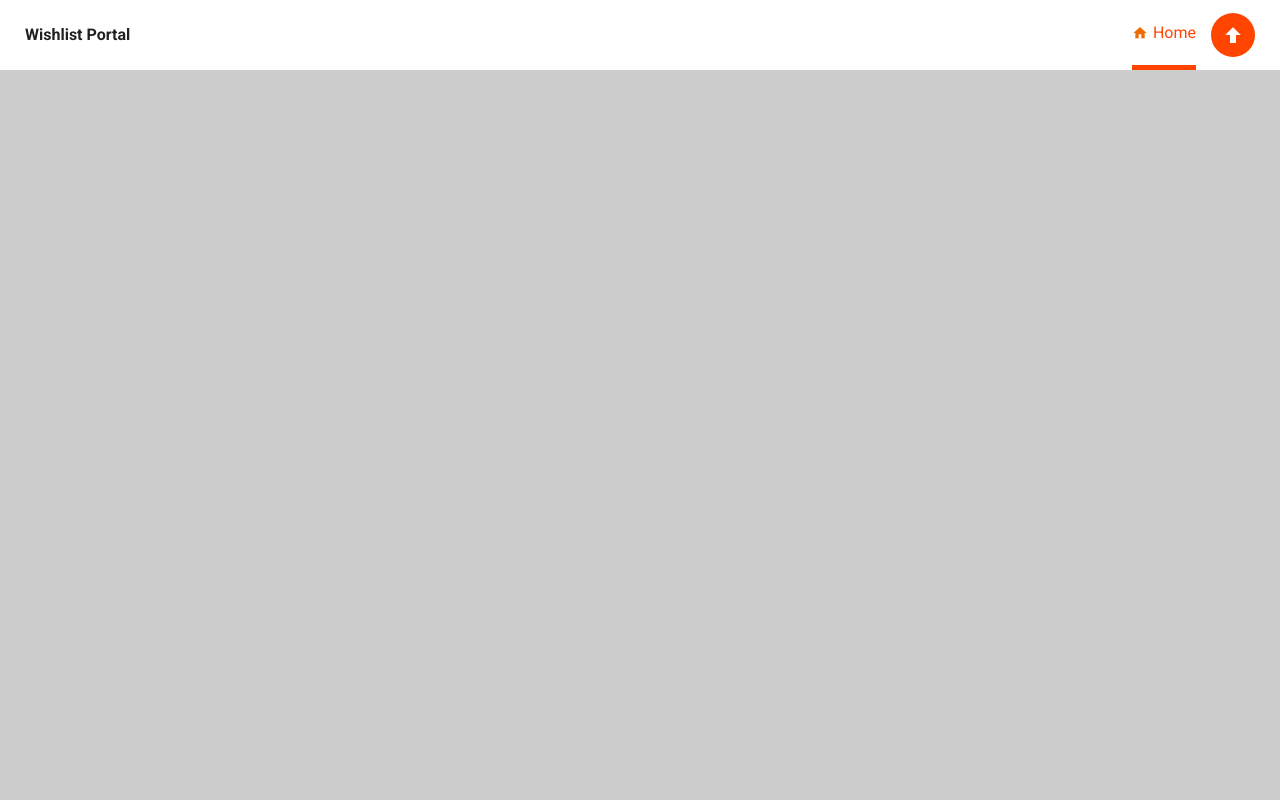
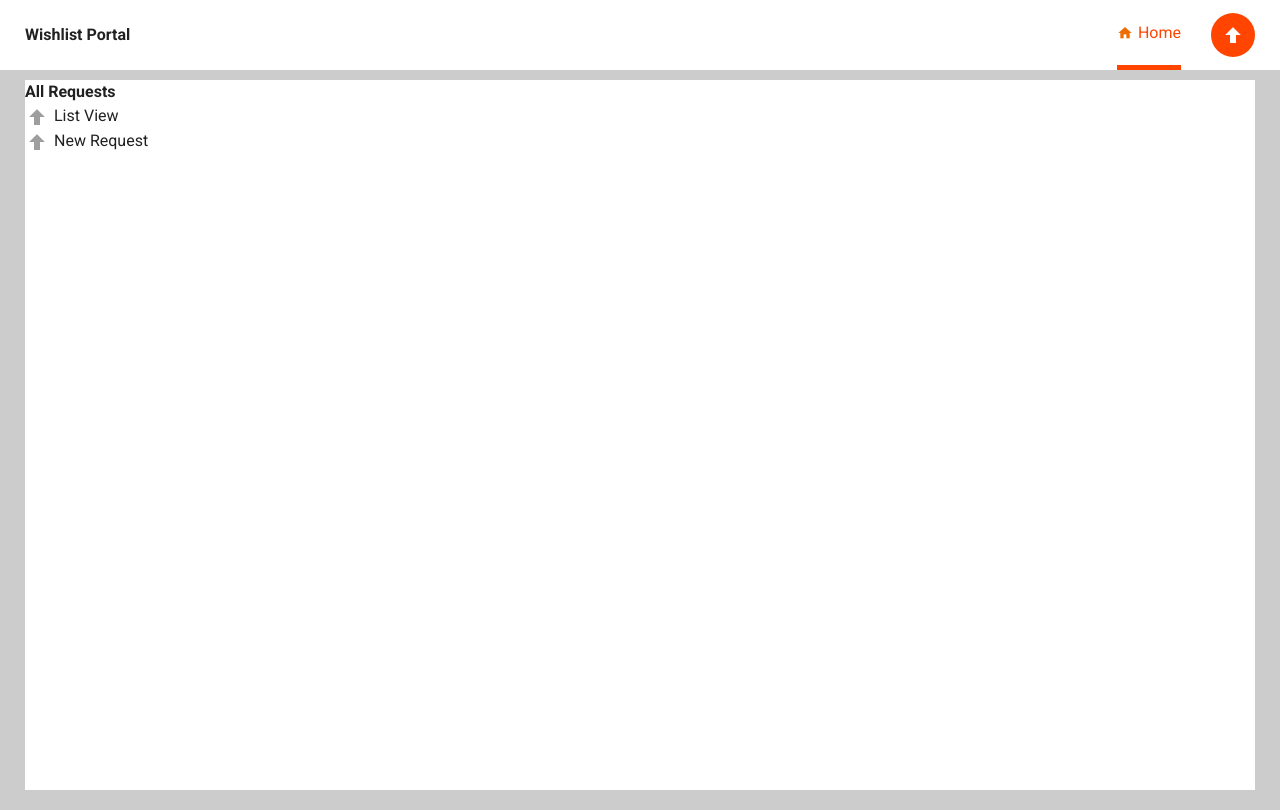
Before and after one commit to jerry81/pwc-frontend, a Vue app in the folder pwc-fe/: page / in a window 1280 px wide. Built offline with nearby package versions, Linux system fonts and the light colour scheme.

Commit message:
feat: add kanban and header for kanban

```diff
--- a/pwc-fe/src/App.vue
+++ b/pwc-fe/src/App.vue
@@ -2,16 +2,19 @@
   <v-app>
     <section class="root">
       <Header />
+      <Kanban />
     </section>
   </v-app>
 </template>
 
 <script>
 import Header from "./components/Header";
+import Kanban from './components/KanBan/Main'
 export default {
   name: "App",
   components: {
-    Header
+    Header,
+    Kanban
   },
 
   data: () => ({
--- a/pwc-fe/src/components/Header.vue
+++ b/pwc-fe/src/components/Header.vue
@@ -18,32 +18,7 @@
 
 <script>
 export default {
-  name: "HelloWorld",
-  props: {},
-  data() {
-    return {
-      neighborhoods: []
-    };
-  },
-  methods: {
-    async neigh() {
-      try {
-        const { data } = await this.$api.ping.neigh();
-        console.log("data is ", data);
-        this.neighborhoods = data;
-      } catch (e) {
-        console.error("error while fetching neighborhoods", e);
-      }
-    },
-    async ping() {
-      try {
-        const res = await this.$api.ping.ping();
-        console.log("res is ", res);
-      } catch (e) {
-        console.error("error while pinging", e);
-      }
-    }
-  }
+  name: "Header"
 };
 </script>
 
@@ -63,8 +38,8 @@ export default {
 .head-right {
   height: 100%;
   display: flex;
-  justify-content:center;
-  align-items:center;
+  justify-content: center;
+  align-items: center;
 }
 .head-home {
   color: orangered;
@@ -76,7 +51,7 @@ export default {
 }
 .head-arrow {
   background: orangered;
-  margin-left: 15px;
+  margin-left: 30px;
   display: flex;
   justify-content: center;
   align-items: center;
--- /dev/null
+++ b/pwc-fe/src/components/KanBan/Main.vue
@@ -0,0 +1,49 @@
+<template>
+  <section class="kanban-root">
+    <section class="kanban-work">
+      <header class="kanban-header">
+        <h4>All Requests</h4>
+        <article class="kanban-header-right">
+          <article class="kanban-header-lv">
+            <v-icon medium color="grey " style="margin-right: 5px;">
+              mdi-arrow-up-bold
+            </v-icon>
+            <span>List View</span>
+          </article>
+          <article class="kanban-header-nr">
+            <v-icon medium color="grey " style="margin-right: 5px;">
+              mdi-arrow-up-bold
+            </v-icon>
+            <span>New Request</span>
+          </article>
+        </article>
+      </header>
+    </section>
+  </section>
+</template>
+
+<script>
+export default {
+  name: "KanBan",
+  props: {},
+  data() {
+    return {};
+  },
+  methods: {}
+};
+</script>
+
+<!-- Add "scoped" attribute to limit CSS to this component only -->
+<style scoped>
+.kanban-root {
+  height: calc(100% - 70px);
+  background: #ccc;
+  width: 100%;
+}
+.kanban-work {
+  margin: 10px 25px;
+  height: calc(100% - 20px);
+  width: calc(100% - 50px);
+  background: white;
+}
+</style>
```
